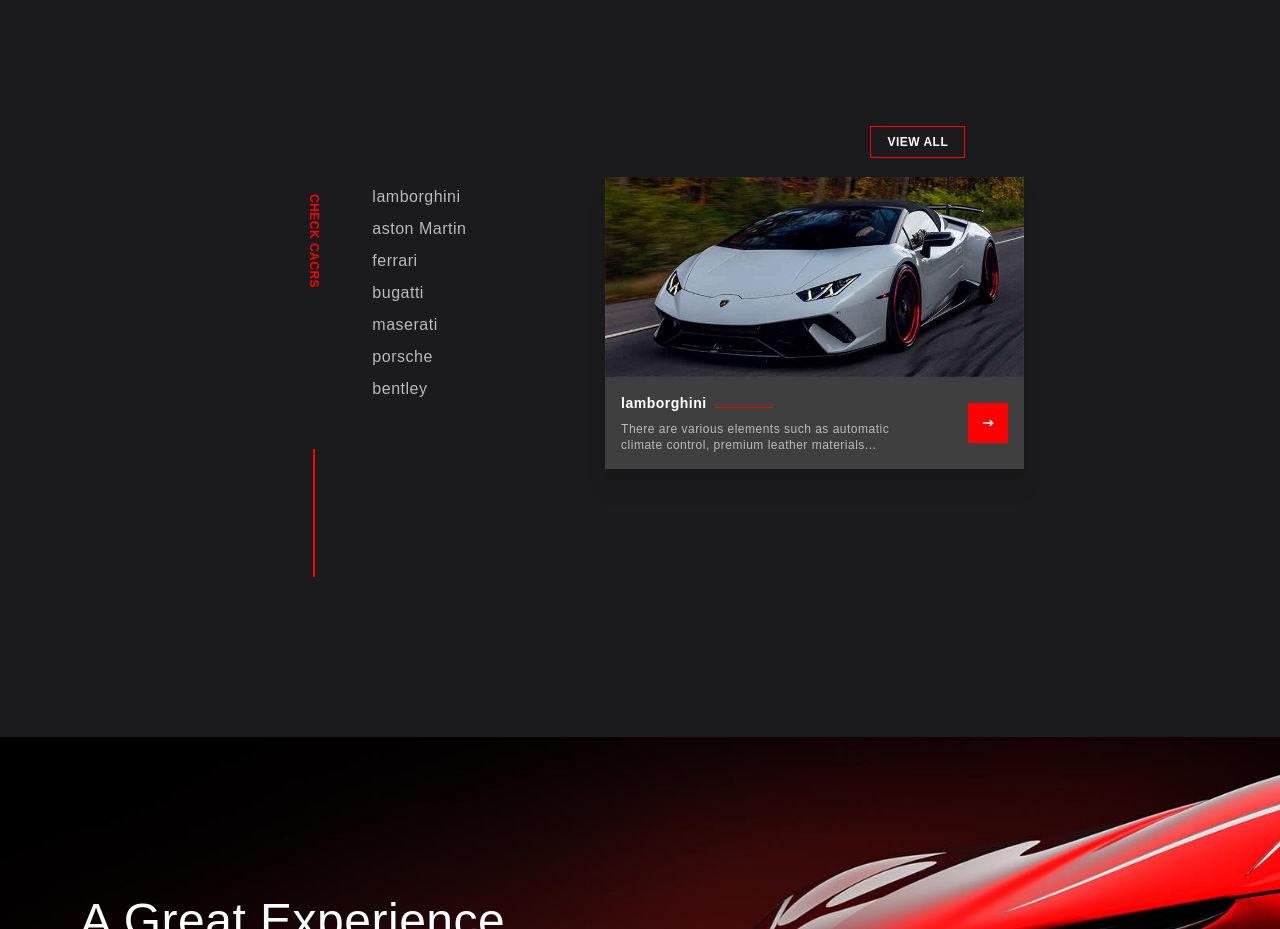
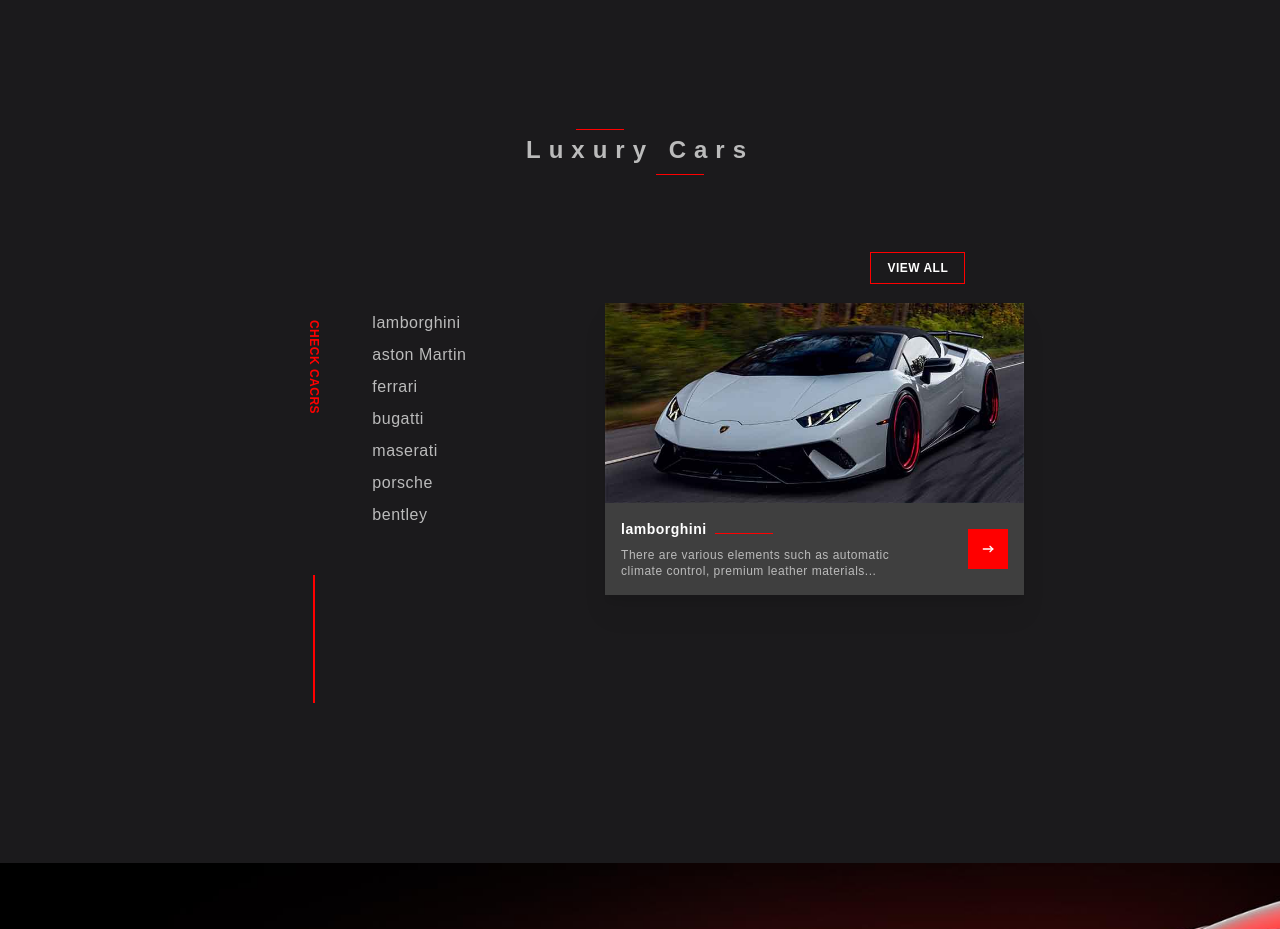
Before and after one commit to joel-kalema/luxury-cars, a Next.js app: page / in a window 1280 px wide. Shown: the part 2980-3909 px from the top of the page. Built offline with nearby package versions, Linux system fonts and the light colour scheme.

Commit message:
add title

```diff
--- a/components/about.js
+++ b/components/about.js
@@ -34,6 +34,12 @@
             </div>
             <Text />
             <div data-aos="fade-up" data-aos-duration="1000">
+                <div className='mb-20 flex flex-col items-center'>
+                    <div className='h-[1px] w-[3rem] bg-[red] mr-20'></div>
+                    <h2 className='text-center font-extrabold text-2xl tracking-[.5rem] mb-2 mt-1'>Luxury Cars</h2>
+                    <div className='h-[1px] w-[3rem] bg-[red] ml-20'></div>
+                </div>
+
                 <Link href='/paths/cars' className='ml-[68%] view text-xs font-semibold py-2 px-4'>VIEW ALL</Link>
                 <div className="flex w-3/5 mx-auto justify-between mt-6 min-h-[50vh]" data-aos-duration="1000">
                     <div className='flex flex-col items-center justify-between w-1/6'>
```
